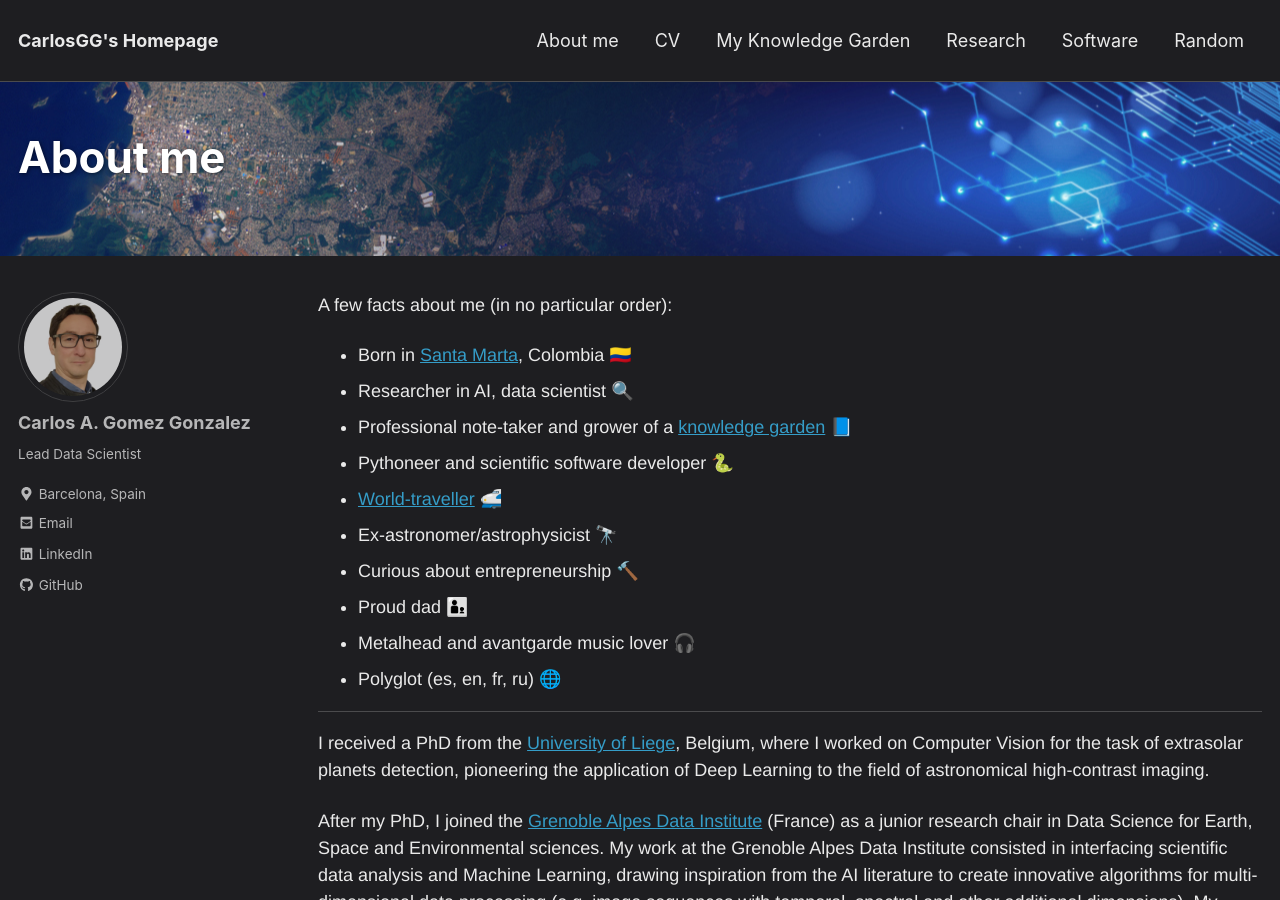
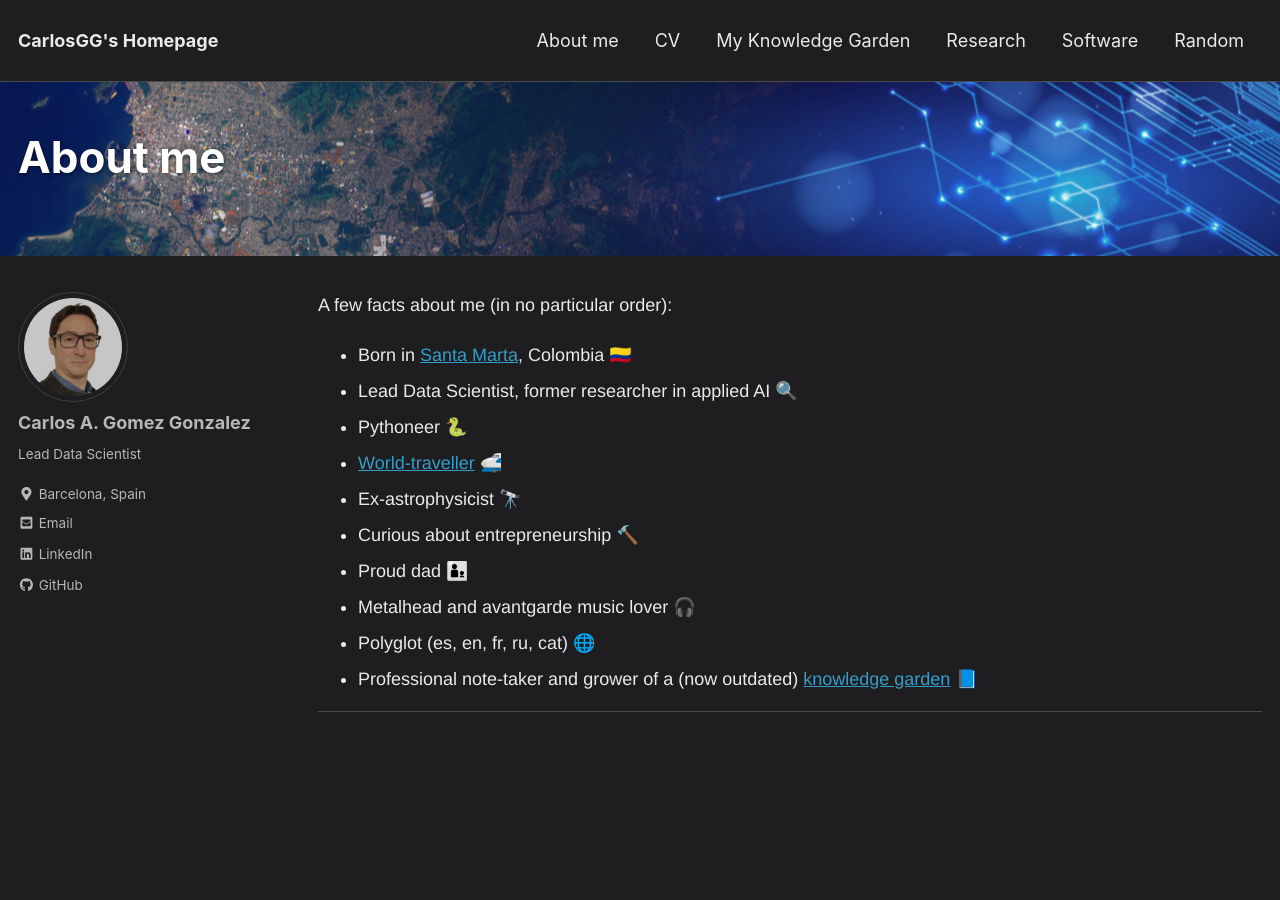
Before and after one commit to carlos-gg/carlos-gg.github.io, a Jekyll site: the page built from _pages/aboutme.md, in a window 1280 px wide and 900 px high. Built offline with Jekyll 4.4.1, drawn with Linux system fonts in a browser that asks for light colours; nearby versions of some CDN libraries; emoji names are drawn with the system emoji font; some of the changed text lies outside the part shown.

Commit message:
Update aboutme.md

```diff
--- a/_pages/aboutme.md
+++ b/_pages/aboutme.md
@@ -8,25 +8,14 @@ author_profile: true
 
 A few facts about me (in no particular order):
 - Born in [Santa Marta](https://www.tripadvisor.co.uk/Tourism-g297484-Santa_Marta_Santa_Marta_Municipality_Magdalena_Department-Vacations.html), Colombia :colombia:
-- Researcher in AI, data scientist :mag:
-- Professional note-taker and grower of a [knowledge garden](https://carlos-gg.github.io/digitalgarden/) :blue_book:
-- Pythoneer and scientific software developer :snake:
+- Lead Data Scientist, former researcher in applied AI :mag:
+- Pythoneer :snake:
 - [World-traveller](/countries_visited/) :bullettrain_front:
-- Ex-astronomer/astrophysicist :telescope:
+- Ex-astrophysicist :telescope:
 - Curious about entrepreneurship :hammer:
 - Proud dad :family_man_boy:
 - Metalhead and avantgarde music lover :headphones:
-- Polyglot (es, en, fr, ru) :globe_with_meridians:
+- Polyglot (es, en, fr, ru, cat) :globe_with_meridians:
+- Professional note-taker and grower of a (now outdated) [knowledge garden](https://carlos-gg.github.io/digitalgarden/) :blue_book:
 
 ---
-
-I received a PhD from the [University of Liege](https://www.uliege.be/), Belgium, where I worked on Computer Vision for the task of extrasolar planets detection, pioneering the application of Deep Learning to the field of astronomical high-contrast imaging.
-
-After my PhD, I joined the [Grenoble Alpes Data Institute](https://data-institute.univ-grenoble-alpes.fr/) (France) as a junior research chair in Data Science for Earth, Space and Environmental sciences. My work at the Grenoble Alpes Data Institute consisted in interfacing scientific data analysis and Machine Learning, drawing inspiration from the AI literature to create innovative algorithms for multi-dimensional data processing (e.g. image sequences with temporal, spectral and other additional dimensions). My interest in open research led me to spend my time developing [open-source scientific computing tools](https://carlos-gg.github.io/software/), organizing or participating in [data challenges](https://exoplanet-imaging-challenge.github.io/) and spreading the word about [open research practices](https://grenoble-alpes-data-institute.github.io/2018-05-31-grenoble-software-carpentry/).
-
-The enriching experience of these two years at the Grenoble Alpes Data Institute allowed me to diversify my research interests and to expand my comfort zone when it comes to carrying out inter- and multi-disciplinary projects. Moreover, I had the fortune to participate in a few European entrepreneurship events that woke up the entrepreneur side of me. After co-funding a couple of start ups and feeling the temptation to leave academia, I decided instead to continue doing research and fully focus my skills on a field related to the Earth and the environment.
-
-This is why nowadays, I work as a STARS (MSCA-COFUND) postdoctoral fellow in AI for Earth Sciences, within the Computational Earth Sciences group at the [Barcelona Supercomputing Center](https://www.bsc.es). As a researcher in AI applied to Earth Sciences, I am interested in the development of machine and deep learning algorithms for topics, such as statistical downscaling and bias correction techniques, data-driven parameterisations, and the study of extreme climate events. I care a lot about [open source](/software/) and scientific software development.
-
-
-Little did I know that _switching disciplines mid-career is usually a very bad idea_. The main challenges being: [building credibility and a network of collaborators in a new field](https://www.explainxkcd.com/wiki/index.php/1831:_Here_to_Help), and keeping a steady production of publications (unfortunately, the main currency in the modern academic world). In spite of this, I feel fortunate with what I do: contributing to exciting inter-disciplinary projects focused on the most important planet we know of, Earth! :earth_africa:
```
